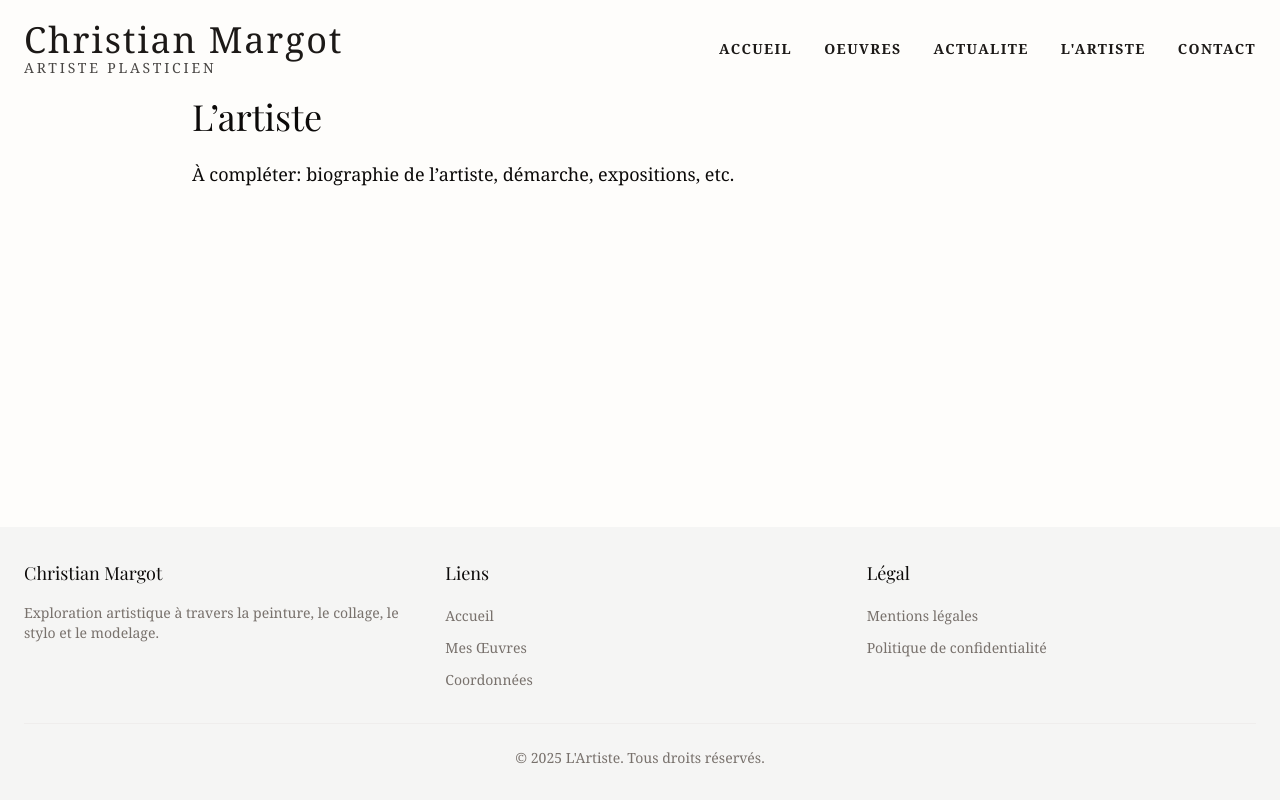
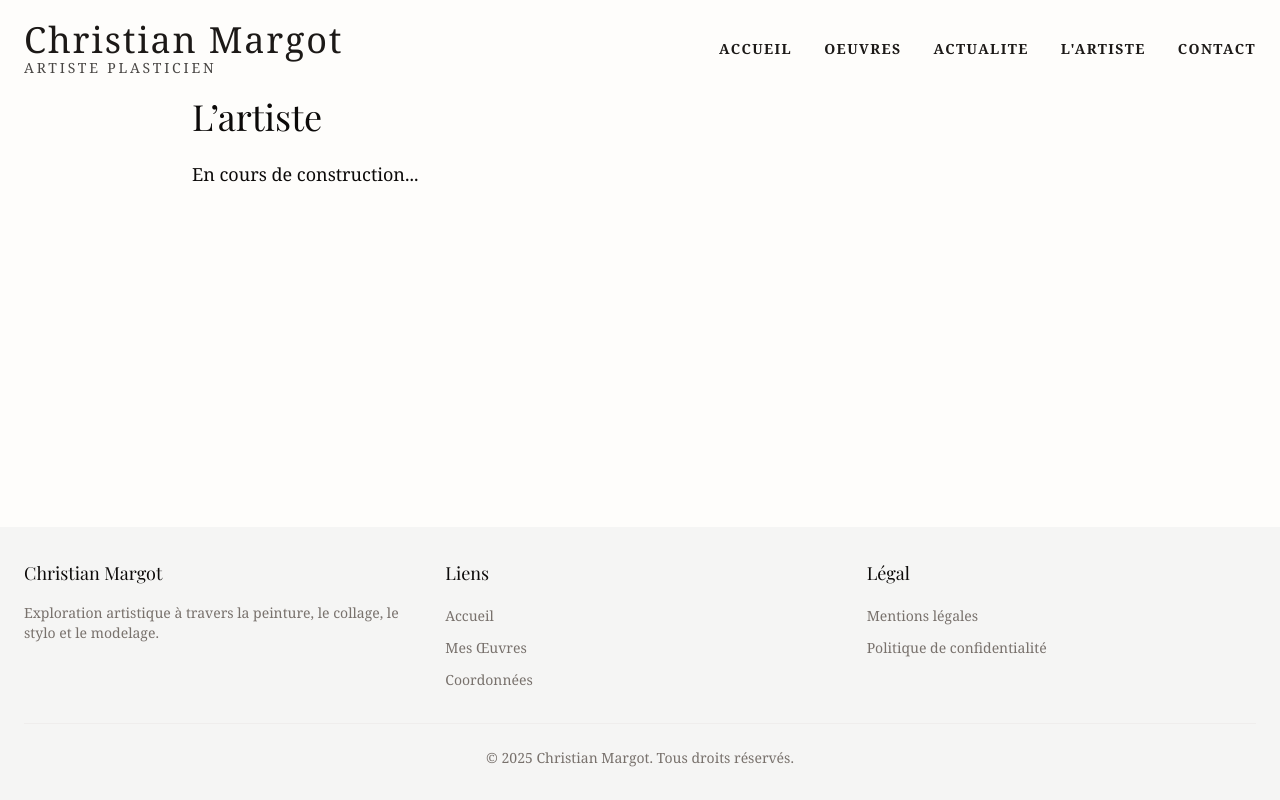
Before and after one commit to ThomasBiget/christian-margot, a Next.js app: page /artiste in a window 1280 px wide. Built offline with nearby package versions, Linux system fonts and the light colour scheme; a web font is replaced by a local one.

Commit message:
modif wording

```diff
--- a/src/app/artiste/page.tsx
+++ b/src/app/artiste/page.tsx
@@ -8,7 +8,7 @@ export default function ArtistPage() {
       <div className="max-w-4xl mx-auto">
         <h1 className="text-3xl md:text-4xl font-playfair mb-6">L’artiste</h1>
         <p className="text-lg leading-relaxed">
-          À compléter: biographie de l’artiste, démarche, expositions, etc.
+          En cours de construction...
         </p>
       </div>
     </div>
--- a/src/components/layout/footer.tsx
+++ b/src/components/layout/footer.tsx
@@ -80,7 +80,7 @@ export default function Footer() {
 
         <div className="mt-8 pt-6 border-t border-border">
           <p className="text-sm text-center text-muted-foreground">
-            © {currentYear} L&apos;Artiste. Tous droits réservés.
+            © {currentYear} Christian Margot. Tous droits réservés.
           </p>
         </div>
       </div>
```
